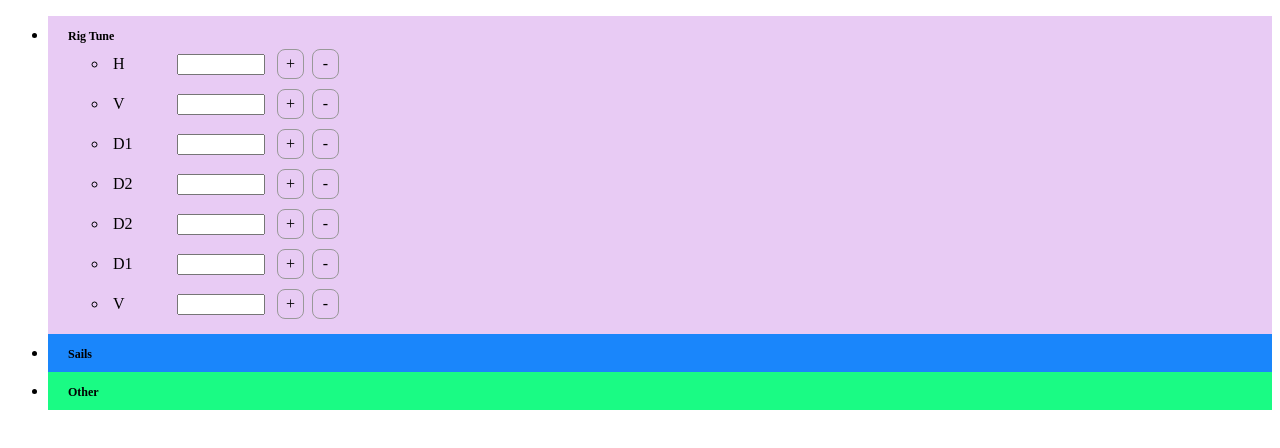
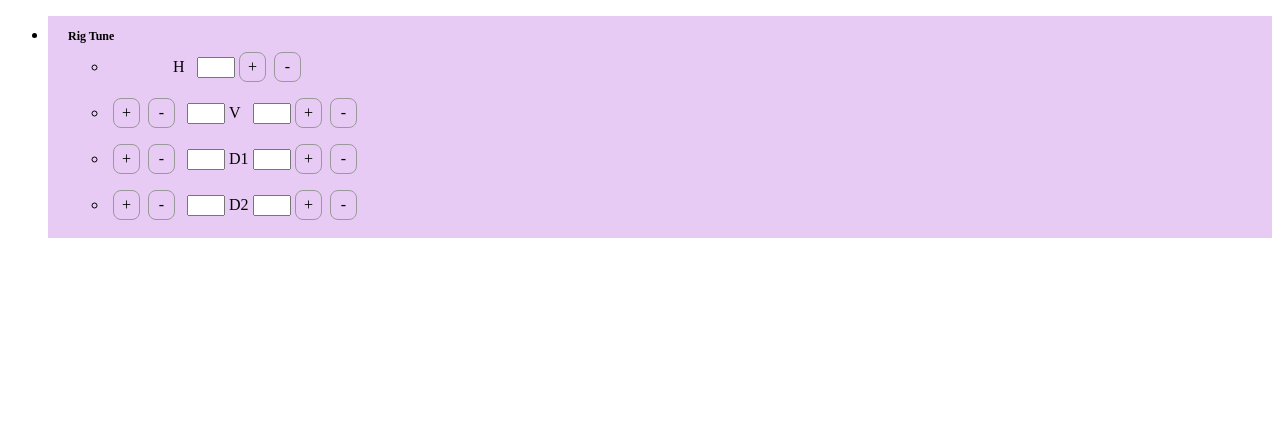
Before and after one commit to HomegrownMarine/boat_computer, a website: page apps/events/www/index.html in a window 1280 px wide. Drawn offline with nearby package versions, Linux system fonts and the light colour scheme; files that its build step writes are made by us from their sources; no server answers; files whose address does not match are found by name.

Commit message:
usability improvements to tuning(aka events) app

```diff
--- a/apps/events/app.js
+++ b/apps/events/app.js
@@ -59,5 +59,5 @@ exports.load = function(server, boatData, settings) {
         res.send({'ok':true});
     });
 
-    return {url:'/events/', title:'Event Tracking', priority: 10};
+    return {url:'/events/', title:'Tuning', priority: 1};
 };
--- a/apps/events/www/css/events.less
+++ b/apps/events/www/css/events.less
@@ -19,8 +19,12 @@ ul.primary >li {
     }
 }
 
-ul.secondary >li {
-    padding: 5px;
+ul.secondary {
+    margin: 0;
+
+    >li {
+        padding: 8px 5px;
+    }
 }
 
 .rigtune {
@@ -36,13 +40,17 @@ ul.secondary >li {
 }
 
 // control styling
+.label.h {
+    margin-left: 60px;
+}
+
 .label {
-    width: 60px;
+    width: 20px;
     display: inline-block;
 }
 
-input[type=text] {
-    width: 80px;
+input[type=number] {
+    width: 30px;
 }
 
 .plus, .minus {
@@ -51,7 +59,7 @@ input[type=text] {
     -webkit-border-radius: 8px;
     text-align: center;
     display: inline-block;
-    margin-left: 8px;
+    margin-right: 8px;
     padding: 5px;
     width: 15px;
 }
--- a/apps/events/www/index.html
+++ b/apps/events/www/index.html
@@ -15,38 +15,35 @@
                 <form>
                     <ul class="secondary">
                         <li>
-                            <span class="label">H</span> <input type="text" name="H">
+                            <span class="label h">H</span> <input type="number" name="H">
                             <span class="plus" for="H">+</span><span class="minus" for="H">-</span>
                         </li>
                         <li>
-                            <span class="label">V</span> <input type="text" name="PV">
                             <span class="plus" for="PV">+</span><span class="minus" for="PV">-</span>
+                            <input type="number" name="PV">
+                            <span class="label">V</span>
+                            <input type="number" name="SV">
+                            <span class="plus" for="SV">+</span><span class="minus" for="SV">-</span>
                         </li>
                         <li>
-                            <span class="label">D1</span> <input type="text" name="PD1">
                             <span class="plus" for="PD1">+</span><span class="minus" for="PD1">-</span>
-                        </li>
-                        <li>
-                            <span class="label">D2</span> <input type="text" name="PD2">
-                            <span class="plus" for="PD2">+</span><span class="minus" for="PD2">-</span>
-                        </li>
-                        <li>
-                            <span class="label">D2</span> <input type="text" name="SD2">
-                            <span class="plus" for="SD2">+</span><span class="minus" for="SD2">-</span>
-                        </li>
-                        <li>
-                            <span class="label">D1</span> <input type="text" name="SD1">
+                            <input type="number" name="PD1">
+                            <span class="label">D1</span>
+                            <input type="number" name="SD1">
                             <span class="plus" for="SD1">+</span><span class="minus" for="SD1">-</span>
                         </li>
                         <li>
-                            <span class="label">V</span> <input type="text" name="SV">
-                            <span class="plus" for="SV">+</span><span class="minus" for="SV">-</span>
+                            <span class="plus" for="PD2">+</span><span class="minus" for="PD2">-</span>
+                            <input type="number" name="PD2">
+                            <span class="label">D2</span>
+                            <input type="number" name="SD2">
+                            <span class="plus" for="SD2">+</span><span class="minus" for="SD2">-</span>
                         </li>
                     </ul>
                 </form>
             </div>
         </li>
-
+<!--
         <li class="sails">
             <h2>Sails</h2>
             <div class="content">
@@ -58,6 +55,7 @@
             <div class="content">
             </div>
         </li>
+-->
     </ul>
 
     <script src="/lib/jquery.js"></script>
@@ -82,14 +80,16 @@
                 });
 
             //on plus-minus click, adjust related value
-            $('.plus, .minus').click(function() {
+            $('.plus, .minus').bind('touchstart', function() {
                 var $this = $(this);
+
                 var forName = $this.attr('for');
                 var target = $this.siblings('[name='+forName+']');
-
                 var change = $this.hasClass('plus')?1:-1;
 
-                target.val( parseInt(target.val()) + change ).change();
+                target
+                    .val( parseInt(target.val()) + change )
+                    .change();
             });
 
             //on any change, save
```
Also changed, not shown: apps/events/www/css/events.css.
